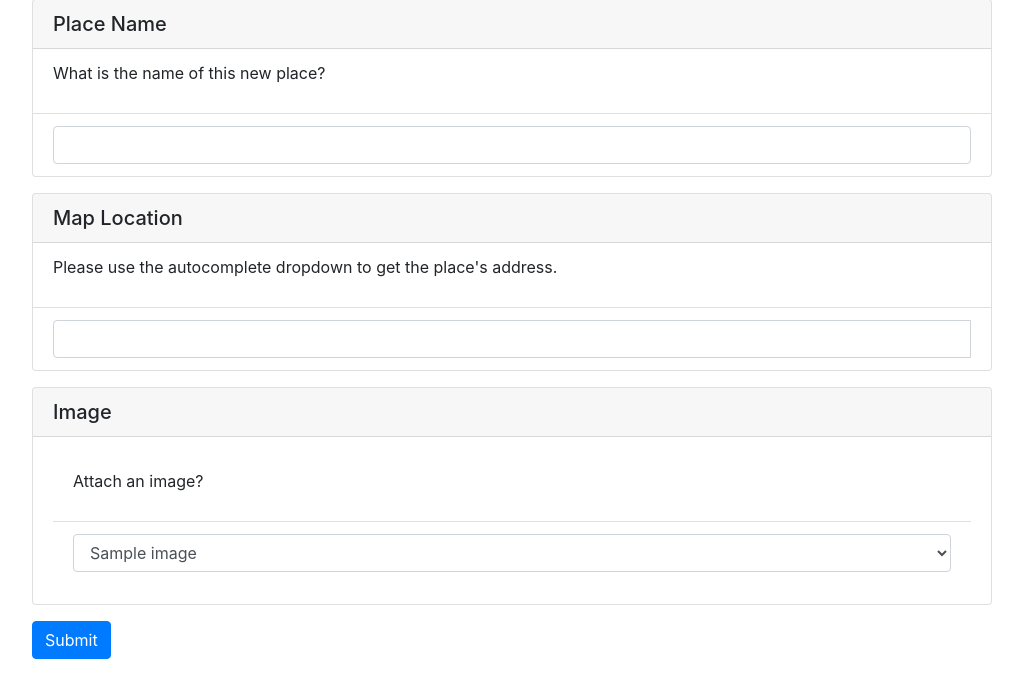
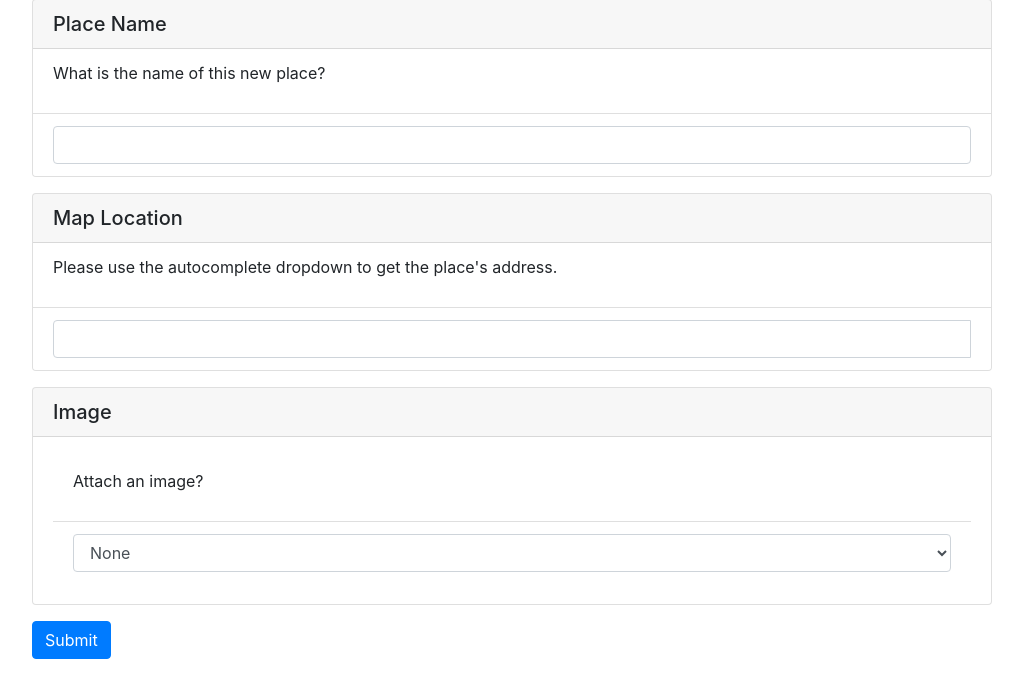
Before and after one commit to Georgeleeh/pubcrawl, a Flask app: template App/templates/new_place.html in a window 1280 px wide. Shown: the part 57-755 px from the top of the page, without its empty margins (128-1151 px from the left). Run offline with Flask 2, Linux system fonts and the light colour scheme; the template is opened without the code that fills it: most values are stand-ins (such as "Sample title", 1, 10 or a date in 2020); some libraries are stand-ins or nearby versions.

Commit message:
Added None option for images

```diff
--- a/App/templates/new_person.html
+++ b/App/templates/new_person.html
@@ -54,6 +54,7 @@
         </li>
         <li class="list-group-item card-body">
           <select class="form-control" id="image" name="image">
+            <option value="">None</option>
             {% for i in images %}
             <option value="{{i[0]}}">{{i[1]}}</option>
             {% endfor %}
--- a/App/templates/new_place.html
+++ b/App/templates/new_place.html
@@ -58,6 +58,7 @@
         </li>
         <li class="list-group-item card-body">
           <select class="form-control" id="image" name="image">
+            <option value="">None</option>
             {% for i in images %}
             <option value="{{i[0]}}">{{i[1]}}</option>
             {% endfor %}
```
